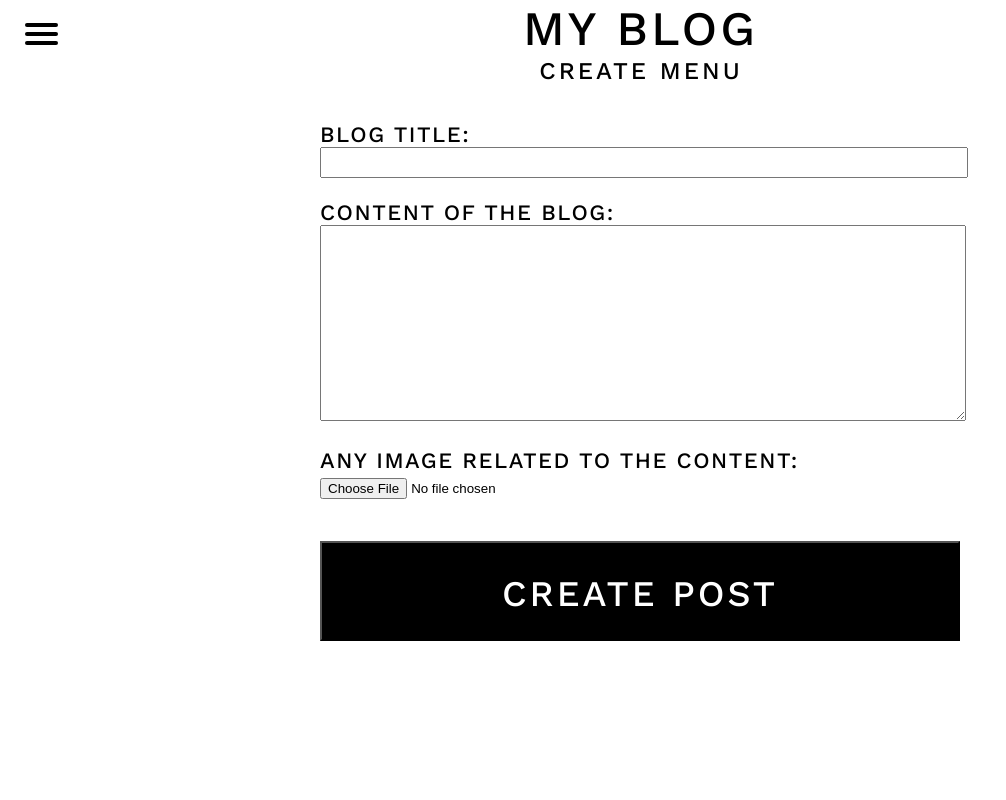
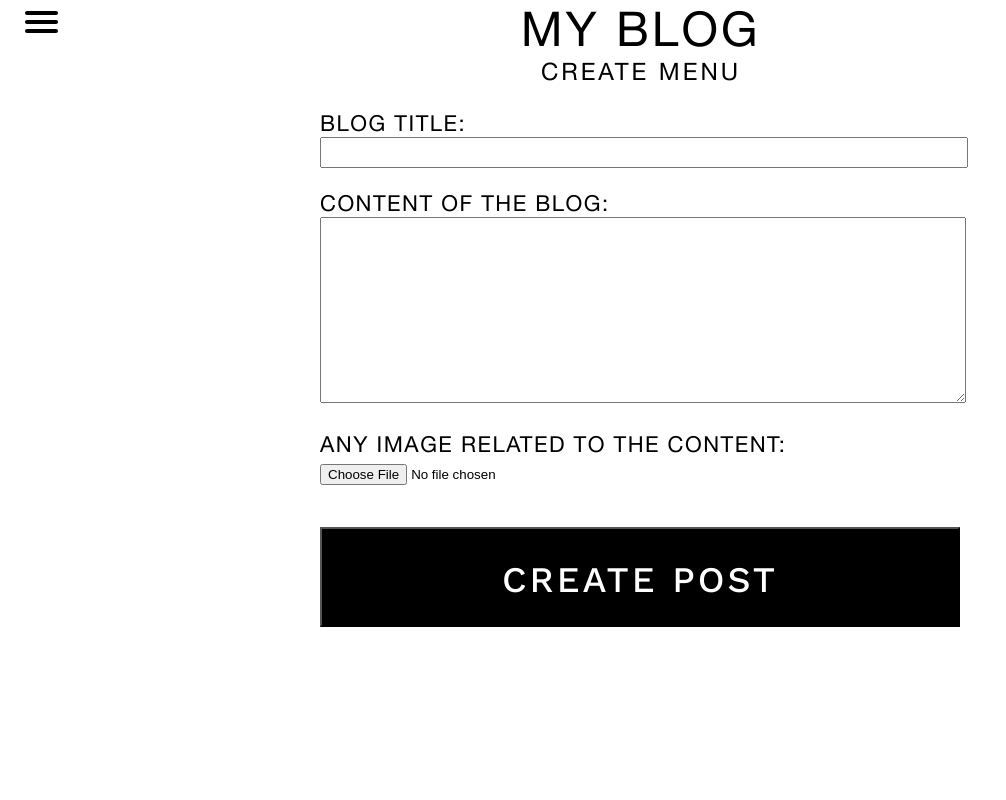
Before and after one commit to rrajesh0205/working15122022, a Django app: page /create/ in a window 1280 px wide. Shown: the whole page, without its empty margins (0-1006 px from the left). Run offline with Django 3.2, Linux system fonts and the light colour scheme; some web fonts are replaced.

Commit message:
Modifications to style.css on 22122022 at 04:51 PM

```diff
--- a/static/css/style.css
+++ b/static/css/style.css
@@ -9,8 +9,8 @@ body, html
   margin: 0;
   padding: 0;
   outline: 0;
-  font-family: 'Work Sans', sans-serif;
-  font-size: 24px;
+  font-family: 'HelveticaNeueLTPro', sans-serif;
+  font-size: 14px;
   background-color: white  ;
   overflow-x: hidden;
   overflow-y: auto;
@@ -38,11 +38,11 @@ body, html
 input[type="text"]
 {
     width: 100%;
-    font-family: 'Source Serif Pro', serif;
+    font-family: 'HelveticaNeueLTPro', serif;
     font-size: 16px;
     font-weight: 400;
     letter-spacing: 1.5px;
-    text-transform: uppercase;
+
     height: 25px;
 
 }
@@ -50,11 +50,10 @@ input[type="text"]
 textarea
 {
     width: 100%;
-    font-family: 'Source Serif Pro', serif;
+    font-family: 'HelveticaNeueLTPro', serif;
     font-size: 16px;
     font-weight: 400;
     letter-spacing: 1.5px;
-    text-transform: uppercase;
     font-family: inherit;
 
 }
@@ -123,7 +122,7 @@ a:hover{
   height:100%;*/
 }
 form{
-  font-family: 'Work Sans', sans-serif;
+  font-family: 'HelveticaNeueLTPro', sans-serif;
   font-size: 22px;
   font-weight: 500;
   letter-spacing: 1.5px;
@@ -132,7 +131,7 @@ form{
 }
 
 .article{
-    font-family: 'Source Serif Pro', serif;
+    font-family: 'HelveticaNeueLTPro', serif;
     font-size: 16px;
     font-weight: 400;
     letter-spacing: 1.5px;
@@ -160,7 +159,7 @@ form{
 
     /*text-shadow: none;*/
     text-transform: uppercase;
-    font-family: 'Source Serif Pro', serif;
+    font-family: 'HelveticaNeueLTPro', serif;
     font-size: 15px;
     font-weight: 400;
     letter-spacing: 2px;
@@ -176,7 +175,7 @@ form{
 }
 
 .myDiv {
-    font-family: 'Work Sans', sans-serif;
+    font-family: 'HelveticaNeueLTPro', sans-serif;
     font-weight: 500;
     letter-spacing: 3px;
     font-size: 48px;
@@ -194,7 +193,7 @@ form{
 }
 
 .myDiv1 {
-    font-family: 'Work Sans', sans-serif;
+    font-family: 'HelveticaNeueLTPro', sans-serif;
     font-weight: 500;
     letter-spacing: 3px;
     font-size: 24px;
@@ -210,7 +209,7 @@ form{
 /* Add a black background color to the top navigation */
 
 .modmenu {
-  font-family: 'Work Sans', sans-serif;
+  font-family: 'HelveticaNeueLTPro', sans-serif;
   font-weight: 600;
   letter-spacing: 3px;
   font-size: 15px;
@@ -219,7 +218,7 @@ form{
   float: right;
 }
 .topnav {
-    font-family: 'Work Sans', sans-serif;
+    font-family: 'HelveticaNeueLTPro', sans-serif;
     font-weight: 500;
     letter-spacing: 3px;
     font-size: 20px;
@@ -232,7 +231,7 @@ form{
 
   /* Style the links inside the navigation bar */
   .topnav a {
-    font-family: 'Work Sans', sans-serif;
+    font-family: 'HelveticaNeueLTPro', sans-serif;
     font-weight: 500;
     letter-spacing: 3px;
     font-size: 20px;
@@ -247,7 +246,7 @@ form{
 
   /* Change the color of links on hover */
   .topnav a:hover {
-    font-family: 'Work Sans', sans-serif;
+    font-family: 'HelveticaNeueLTPro', sans-serif;
     font-weight: 500;
     letter-spacing: 3px;
     font-size: 20px;
@@ -257,7 +256,7 @@ form{
 
   /* Add a color to the active/current link */
   .topnav a.active {
-    font-family: 'Work Sans', sans-serif;
+    font-family: 'HelveticaNeueLTPro', sans-serif;
     font-weight: 500;
     letter-spacing: 3px;
     font-size: 20px;
```
Also changed, not shown: media/pics/11-0-Color-Day_7Bbs70J.jpg (added).
